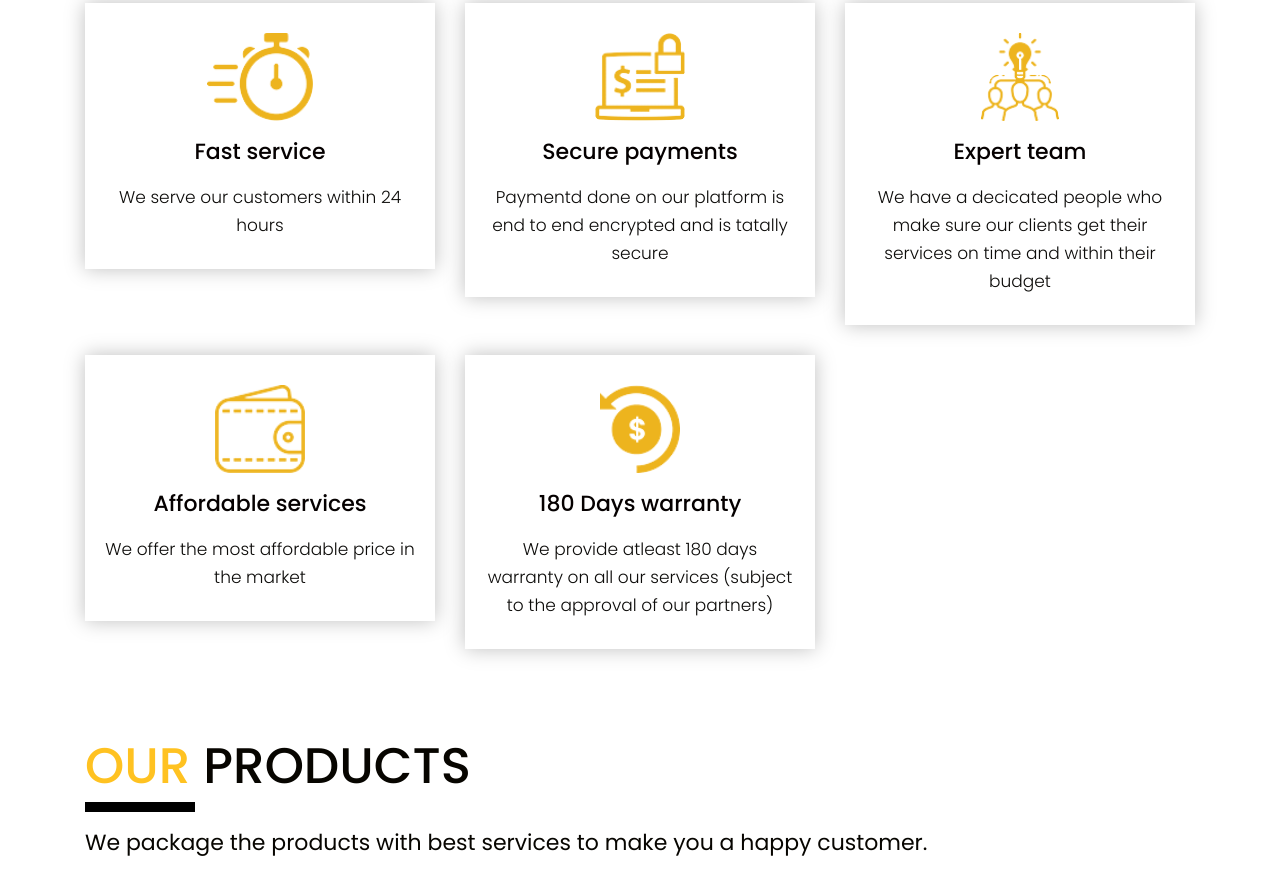
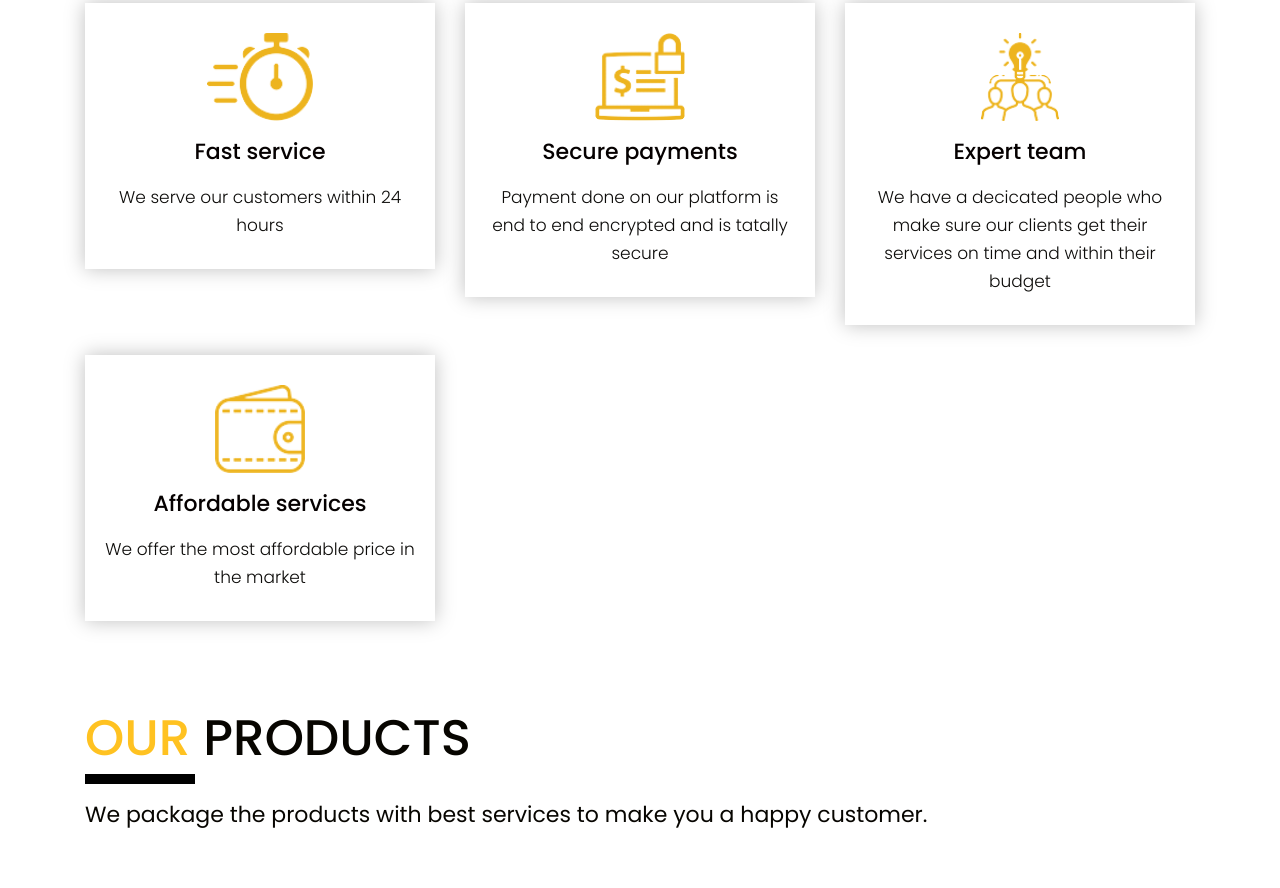
Before and after one commit to digiangkan/tradeneedy, a plain HTML site: page index.html in a window 1280 px wide. Shown: the part 1791-2679 px from the top of the page. Drawn offline with nearby package versions, Linux system fonts and the light colour scheme.

Commit message:
Update index.html

```diff
--- a/index.html
+++ b/index.html
@@ -248,7 +248,7 @@
                   <div class="service-box">
                      <i><img src="icon/service2.png"/></i>
                      <h3>Secure payments</h3>
-                     <p>Paymentd done on our platform is end to end encrypted and is tatally secure </p>
+                     <p>Payment done on our platform is end to end encrypted and is tatally secure </p>
                   </div>
                </div>
                <div class="col-xl-4 col-lg-4 col-md-4 col-sm-12">
@@ -265,13 +265,13 @@
                      <p>We offer the most affordable price in the market </p>
                   </div>
                </div>
-               <div class="col-xl-4 col-lg-4 col-md-4 col-sm-12">
+               <!--<div class="col-xl-4 col-lg-4 col-md-4 col-sm-12">
                   <div class="service-box">
                      <i><img src="icon/service5.png"/></i>
                      <h3>180 Days warranty</h3>
                      <p>We provide atleast 180 days warranty on all our services (subject to the approval of our partners) </p>
                   </div>
-               </div>
+               </div>-->
                <!--<div class="col-xl-4 col-lg-4 col-md-4 col-sm-12">
                   <div class="service-box">
                      <i><img src="icon/service6.png"/></i>
```
